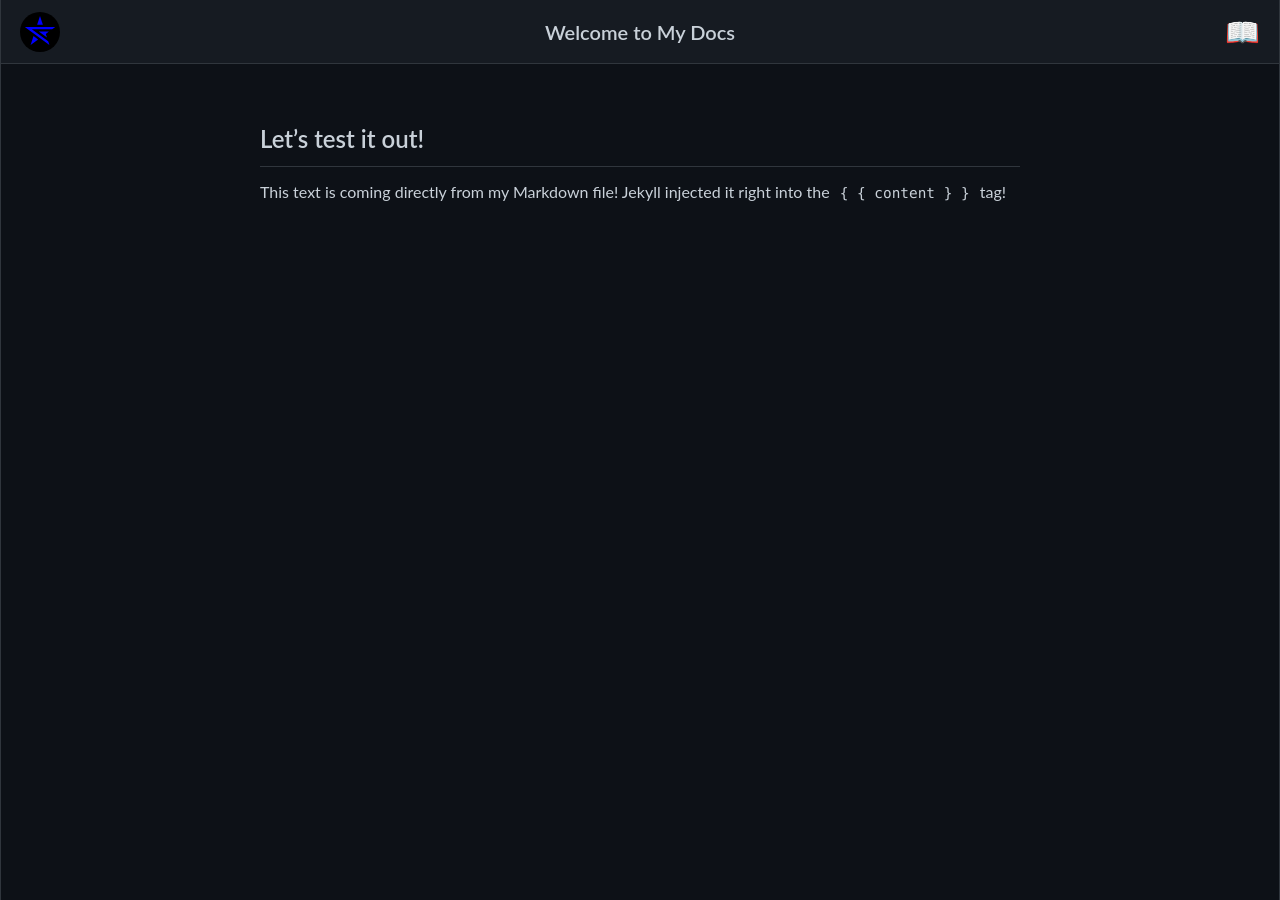
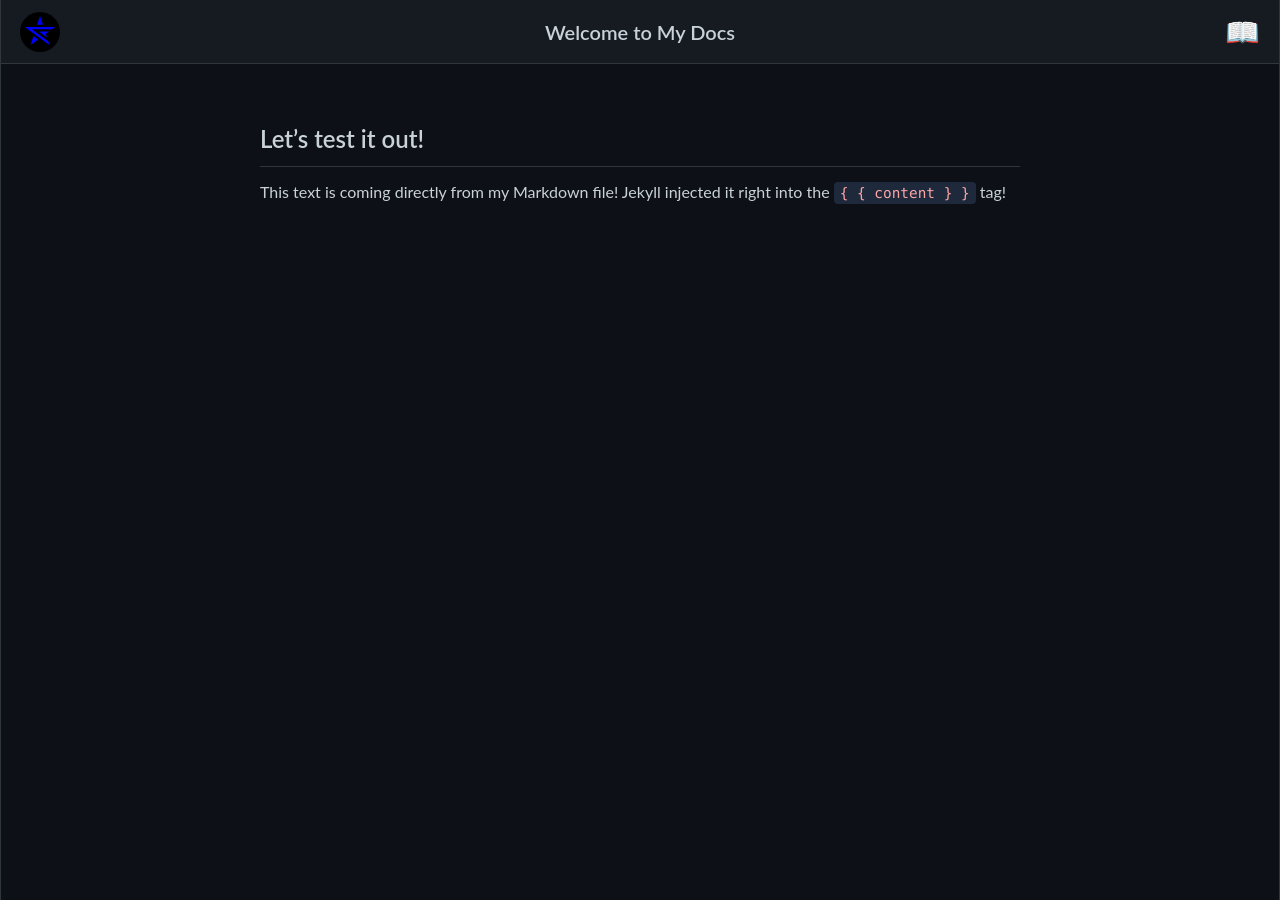
Before and after one commit to zBuLe/theme, a Jekyll site: the page built from index.md, in a window 1280 px wide. Built offline with Jekyll 4.4.1, drawn with Linux system fonts in a browser that asks for light colours; comment, search, counter and statistics services are not loaded.

Commit message:
Update style.css

```diff
--- a/assets/css/style.css
+++ b/assets/css/style.css
@@ -18,6 +18,9 @@
   --panel-heading: #111827;
   --panel-border: #e5e7eb;
   --panel-hover-bg: #f3f4f6;
+
+  --code-bg: #f1f5f9;     /* Soft slate grey background */
+  --code-text: #b91c1c;   /* Subtle red text (GitHub style) */
 
   /* Nav sizing */
   --nav-pad-left: 32px;
@@ -43,6 +46,9 @@ body.dark-mode {
   --panel-heading: #c9d1d9;
   --panel-border: #30363d;
   --panel-hover-bg: #21262d;
+
+  --code-bg: #1e293b;     /* Dark slate background */
+  --code-text: #fca5a5;   /* Soft red text */
 }
 
 /* =========================================
```
